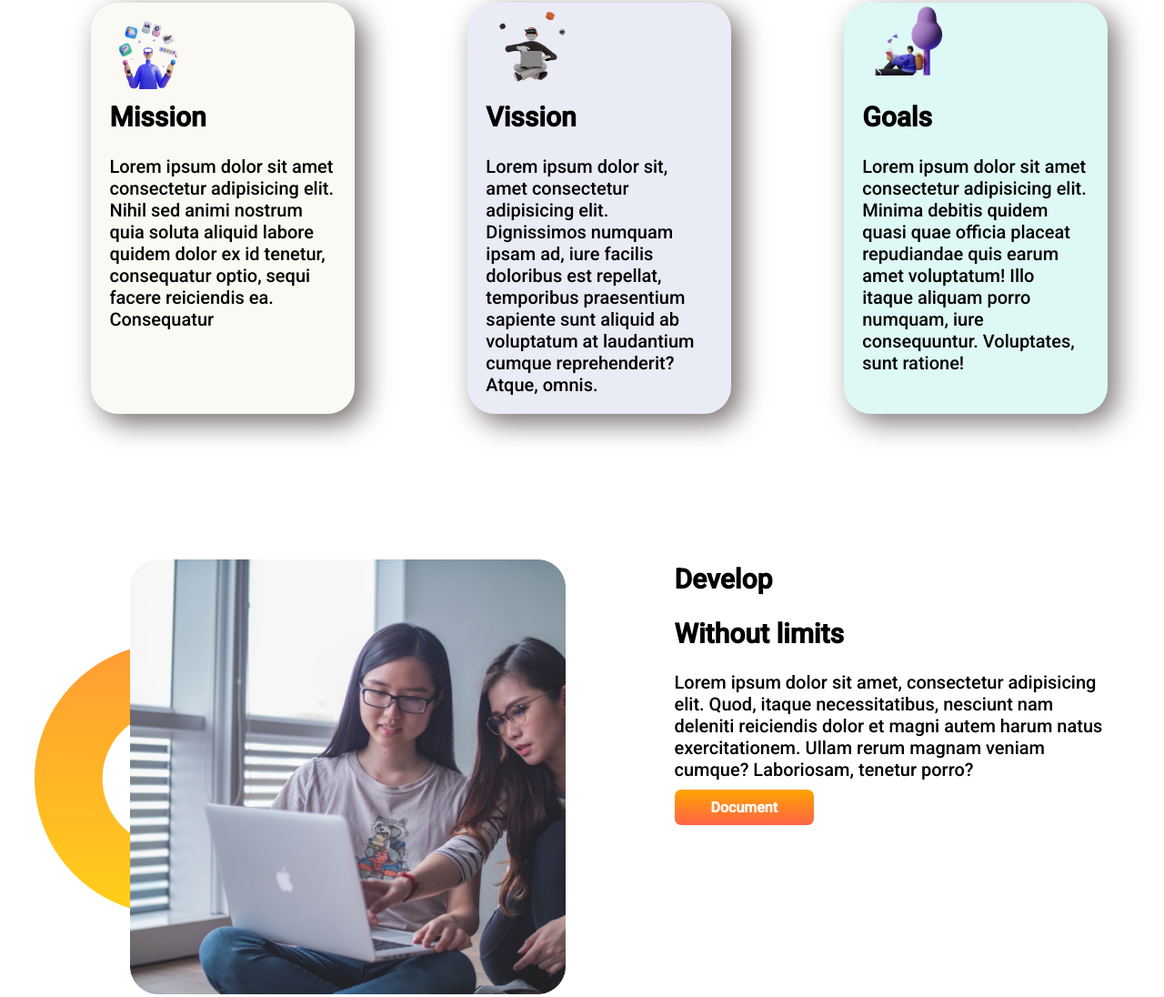
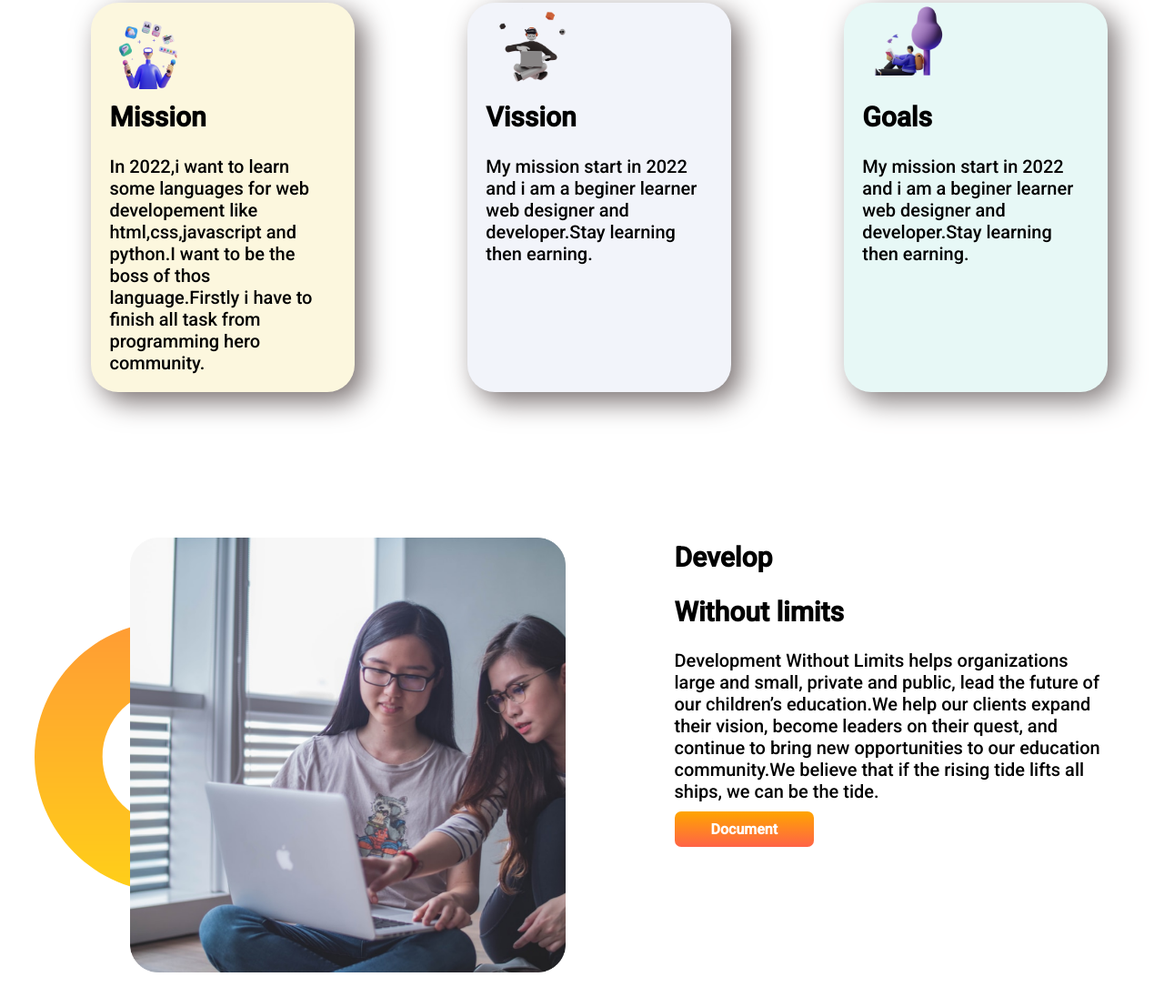
Before and after one commit to Rakibh23/Assignment-1, a plain HTML site: page index.html in a window 1280 px wide. Shown: the part 774-1870 px from the top of the page at 91% size. Drawn offline with Linux system fonts and the light colour scheme; a web font is replaced by a local one.

Commit message:
feature-change

```diff
--- a/index.html
+++ b/index.html
@@ -40,12 +40,14 @@
         <h1 class="heading">My Mission in <span class="span-color">2022</span></h1>
 
         <div class="flexible-box-container">
+
             <div class="mini-container-1">
                 <img class="all-pic" src="images/illustrators/illustrator-1.png" alt="">
                 <h2 class="container-h2">Mission</h2>
                 <p>
-                    Lorem ipsum dolor sit amet consectetur adipisicing elit. Nihil sed animi nostrum quia soluta aliquid
-                    labore quidem dolor ex id tenetur, consequatur optio, sequi facere reiciendis ea. Consequatur
+                    In 2022,i want to learn some languages for web developement like html,css,javascript and python.I
+                    want to be the boss of thos language.Firstly i have to finish all task from programming hero
+                    community.
 
                 </p>
             </div>
@@ -53,17 +55,15 @@
             <div class="mini-container-2">
                 <img class="all-pic" src="images/illustrators/illustrator-2.png" alt="">
                 <h2 class="container-h2">Vission</h2>
-                <p>Lorem ipsum dolor sit, amet consectetur adipisicing elit. Dignissimos numquam ipsam ad, iure facilis
-                    doloribus est repellat, temporibus praesentium sapiente sunt aliquid ab voluptatum at laudantium
-                    cumque reprehenderit? Atque, omnis.</p>
+                <p>My mission start in 2022 and i am a beginer learner web designer and developer.Stay learning then
+                    earning.</p>
             </div>
 
             <div class="mini-container-3">
                 <img class="all-pic" src="images/illustrators/illustrator-3.png" alt="">
                 <h2 class="container-h2">Goals</h2>
-                <p>Lorem ipsum dolor sit amet consectetur adipisicing elit. Minima debitis quidem quasi quae officia
-                    placeat repudiandae quis earum amet voluptatum! Illo itaque aliquam porro numquam, iure
-                    consequuntur. Voluptates, sunt ratione!</p>
+                <p>My mission start in 2022 and i am a beginer learner web designer and developer.Stay learning then
+                    earning.</p>
             </div>
         </div>
 
@@ -78,18 +78,19 @@
         <div class="half-width">
             <h2 class="container-h2">Develop</h2>
             <h2 class="container-h2">Without limits</h2>
-            <p>Lorem ipsum dolor sit amet, consectetur adipisicing elit. Quod, itaque necessitatibus, nesciunt nam
-                deleniti
-                reiciendis dolor et magni autem harum natus exercitationem. Ullam rerum magnam veniam cumque?
-                Laboriosam,
-                tenetur porro?</p>
+            <p>Development Without Limits helps organizations large and small, private and public, lead the future of
+                our children’s education.We help our clients expand their vision, become leaders on their quest, and
+                continue to bring new opportunities to our education community.We believe that if the rising tide lifts
+                all ships, we can be the tide. </p>
             <a class="link-1" href="#">Document</a>
             <div>
 
     </section>
 
     <!-- >>>>>>>>section-4 start<<<<<<<<<<< -->
+
     <section class="flexible-box-container ">
+
         <div class="half-width ">
             <h2 class="container-h2">
                 Know our
@@ -98,12 +99,12 @@
                 Global community
             </h2>
             <p>
-                Lorem ipsum dolor sit amet consectetur adipisicing elit. Blanditiis, laboriosam labore. Sunt voluptatum
-                numquam, distinctio repudiandae eligendi soluta dolore doloribus iure quasi, nulla praesentium id
-                excepturi, nobis magni vel dolores.
+                The word “community” has a strange power to it. It conveys a sense of togetherness and positivity. It
+                speaks both of solidarity and homeliness.
             </p>
-            <a class="link-1" href="#">Read The Document</a>
+            <a class="link-1" href="#">Read More</a>
         </div>
+
         <div>
             <img class="half-width img sec4-side-img" src="images/pictures/project.png" alt="">
         </div>
@@ -111,6 +112,7 @@
 
 
     <!-- >>>>>section-5 start<<<<<<<<< -->
+
     <section>
         <h2 class="heading">Build <span class="span-color">Cryptocurrency Wallet</span></h2>
         <div class="flexible-box-container">
@@ -125,11 +127,13 @@
                 <a class="link-1" href="#">App Feature</a>
             </div>
         </div>
+    </section>
+    <!-- footer-start -->
 
-
-    </section>
-
-
+    <footer>
+        <h2>Mission <span class="span-color">2022</span> </h2>
+        <p class="footer-p">Hard work,Perseverance and Determination for 2022 </p>
+    </footer>
 </body>
 
 </html>
--- a/style.css
+++ b/style.css
@@ -27,14 +27,14 @@ p{
 .half-width{
     width: 50%;
     padding: 5%;
-}.half-width img{
+}
+.half-width img{
    width:100%;
 }
 .first-section-border{
     border-image: linear-gradient(rgb(216, 95, 14),rgb(247, 162, 66));
     border-left: 5px solid;
     border-image-slice: 1;
-
 }
 .link-1{
     text-decoration: none;
@@ -57,33 +57,31 @@ p{
     width: 100px;
 }
 .mini-container-1{
-    background-color: rgb(250, 249, 243);
+    background-color: rgb(252, 247, 222);
+    box-shadow: 10px 10px 30px rgb(119, 110, 110);
     width: 40%;
     padding:0px 20px;
     border-radius: 30px;
     margin-left: 5%;
     margin-right: 5%;
-    box-shadow: 10px 10px 30px rgb(116, 109, 109);
-
 }
 .mini-container-2{
-    background-color: rgb(233, 235, 245);
+    background-color: rgb(242, 244, 250);
+    box-shadow: 10px 10px 30px rgb(119, 110, 110);
     width: 40%;
     padding:0px 20px;
     border-radius: 30px;
     margin-left: 5%;
     margin-right: 5%;
-    box-shadow: 10px 10px 30px rgb(119, 110, 110);
 }
-
 .mini-container-3{
-    background-color: rgb(222, 248, 245);
+    background-color: rgb(231, 248, 246);
+    box-shadow: 10px 10px 30px rgb(129, 122, 122);
     width: 40%;
-    padding:0 20px;
+    padding:0px 20px;
     border-radius: 30px;
     margin-left: 5%;
     margin-right: 5%;
-    box-shadow: 10px 10px 30px rgb(129, 122, 122);
 }
 .container-h2{
     font-size: 30px;
@@ -98,15 +96,30 @@ p{
     padding-left: 45px;
 }
 /* >>>>>>>>>>>>>section-4<<<<<<<<<<<<< */
-/* copied from sec-1 */
+/*some css copied from sec-1,2 */
 .sec4-side-img{
 background-image: url(images/shapes/shape-1.png);
 background-repeat: no-repeat;
 background-position:bottom right;
 background-size: 150px;
+}
 
-}
 /* section-5 */
+
 .header{
     font-size: 50px;
 }
+
+/* footer-start */
+
+footer{
+    background-color: rgb(19, 19, 19);
+    color: white;
+    text-align: center;
+    padding: 20px 0;
+    font-family: 'Moon Dance', cursive;
+
+}
+.footer-p{
+    color: rgb(207, 205, 205);
+}
```
